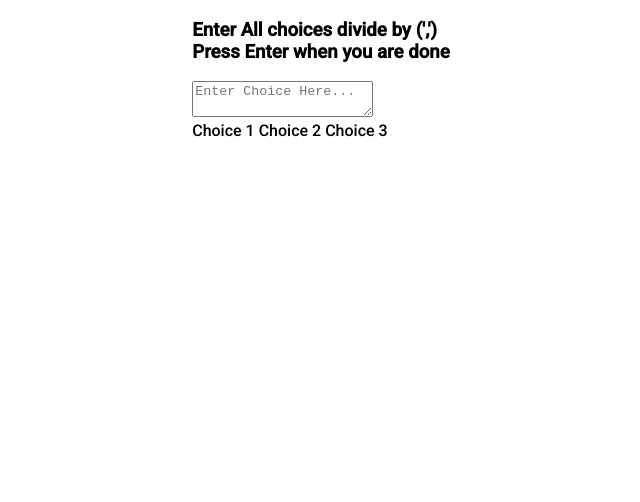
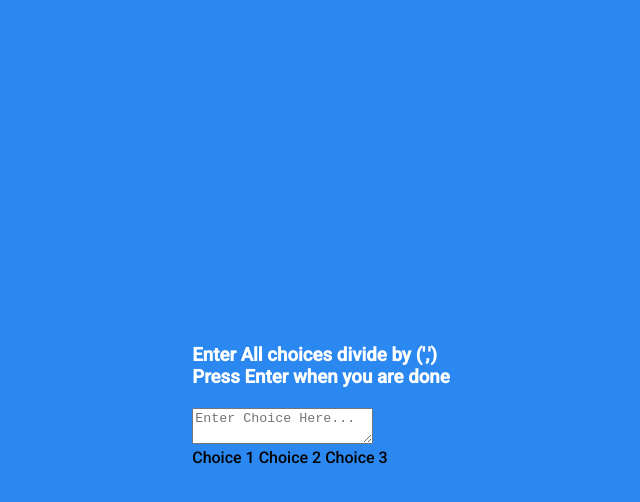
Before and after one commit to hamzaanwardev/random-choice-picker, a plain HTML site: page index.html in a window 1280 px wide. Shown: the whole page, without its empty margins (319-959 px from the left). Drawn offline with Linux system fonts and the light colour scheme.

Commit message:
Update style.css

```diff
--- a/style.css
+++ b/style.css
@@ -12,4 +12,11 @@ body {
     align-items: center;
     justify-content: center;
     margin: 0;
+    background-color: #2b88f0;
+    height: 100vh;
 }
+
+h3 {
+    margin: 10px 0 20px;
+    color: white;
+}
```
